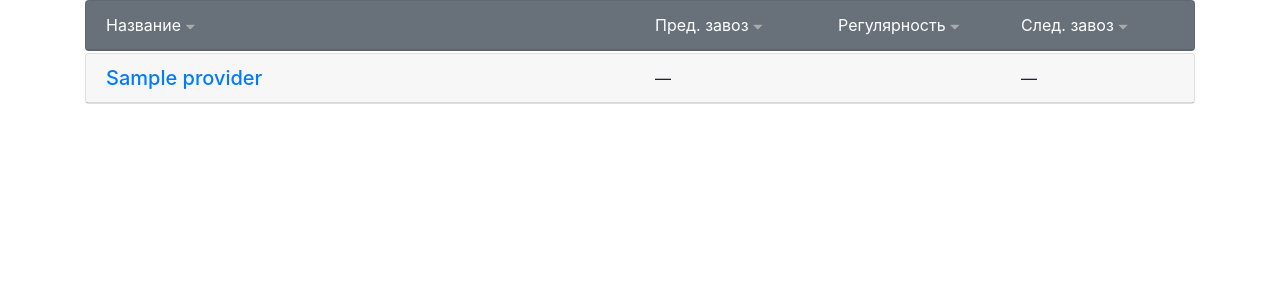
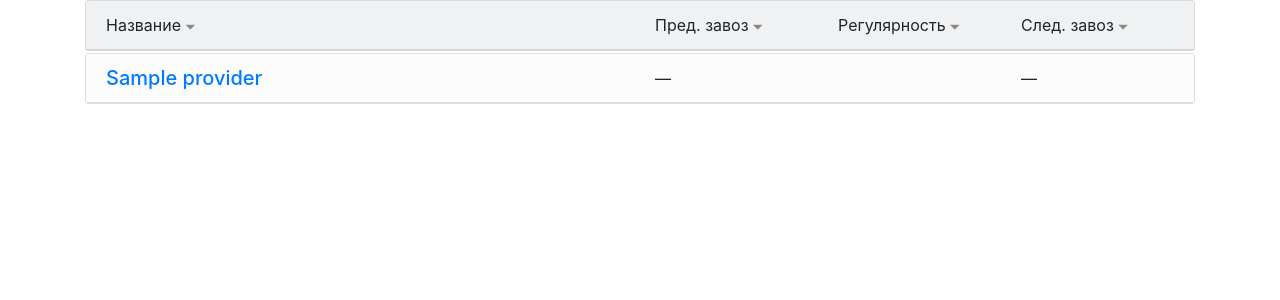
Before and after one commit to trukanduk/evotor_hackathon, a Django app: page /shop/providers/ in a window 1280 px wide. Shown: the part 72-372 px from the top of the page. Run offline with Django 3.2, Linux system fonts and the light colour scheme; tables that the repository leaves empty hold one stand-in row (values such as "Sample post"); style sheets or scripts are compiled from the project's sources; some libraries are stand-ins or nearby versions.

Commit message:
changed color scheme of items list

```diff
--- a/evotor/sass/shop/itemlist.sass
+++ b/evotor/sass/shop/itemlist.sass
@@ -12,7 +12,7 @@
     display: none
 
 .sort-items-pair
-    color: #aaa !important
+    color: #888 !important
 
 .sort-items-pair.active
-    color: white !important
+    color: black !important
--- a/evotor/sass/shop/products.sass
+++ b/evotor/sass/shop/products.sass
@@ -21,4 +21,7 @@
 
 .product-item
     @extend .shop-item
-    margin: 0.1rem 0
+    margin: 0.2rem 0
+
+.product-header
+    background-color: #fcfcfc
--- a/evotor/sass/shop/providers.sass
+++ b/evotor/sass/shop/providers.sass
@@ -1,4 +1,7 @@
 @import "itemlist.sass"
 
 .provider-item
-	@extend .shop-item
+    @extend .shop-item
+
+.provider-header
+    background-color: #fcfcfc
--- a/evotor/sass/shop/purchases.sass
+++ b/evotor/sass/shop/purchases.sass
@@ -21,3 +21,6 @@
 .purchase-status-error
     @extend .purchase-status-base
     color: red
+
+.purchase-header
+    background-color: #fcfcfc
--- a/evotor/shop/templates/shop/products.html
+++ b/evotor/shop/templates/shop/products.html
@@ -34,7 +34,7 @@
       </div>
     {% endwith %}
   {% endif %}
-  <div class="card text-white bg-secondary product-items-header">
+  <div class="card bg-light product-items-header">
     <div class="card-header product-items-header-header" role="tab" id="product-items-header-header">
       <div class="row">
         <div class="col-4 item-header item-header-title">
--- a/evotor/shop/templates/shop/providers.html
+++ b/evotor/shop/templates/shop/providers.html
@@ -10,7 +10,7 @@
   <script type="text/javascript">
     itemsModelName = 'provider'
   </script>
-  <div class="card text-white bg-secondary provider-items-header">
+  <div class="card text-black bg-light provider-items-header">
     <div class="card-header provider-items-header-header" role="tab" id="provider-items-header-header">
       <div class="row">
         <div class="col-6 item-header-title">
```
